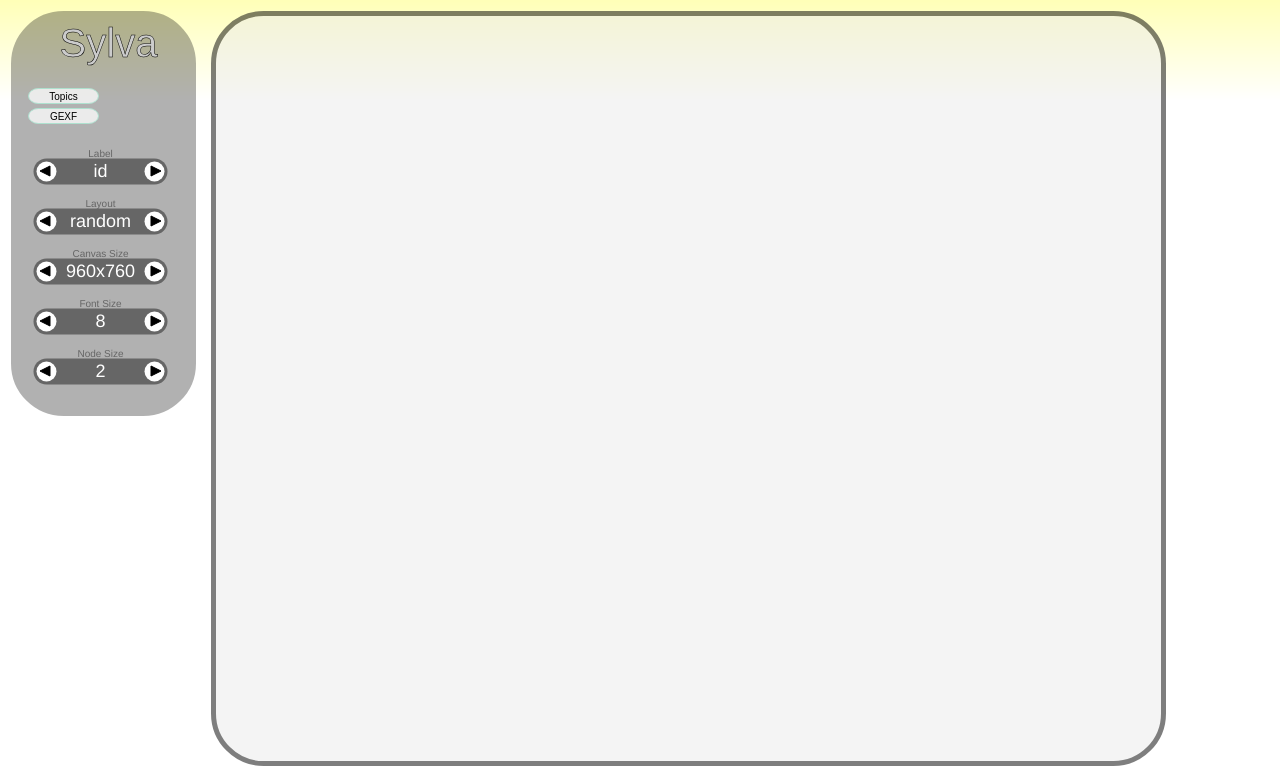
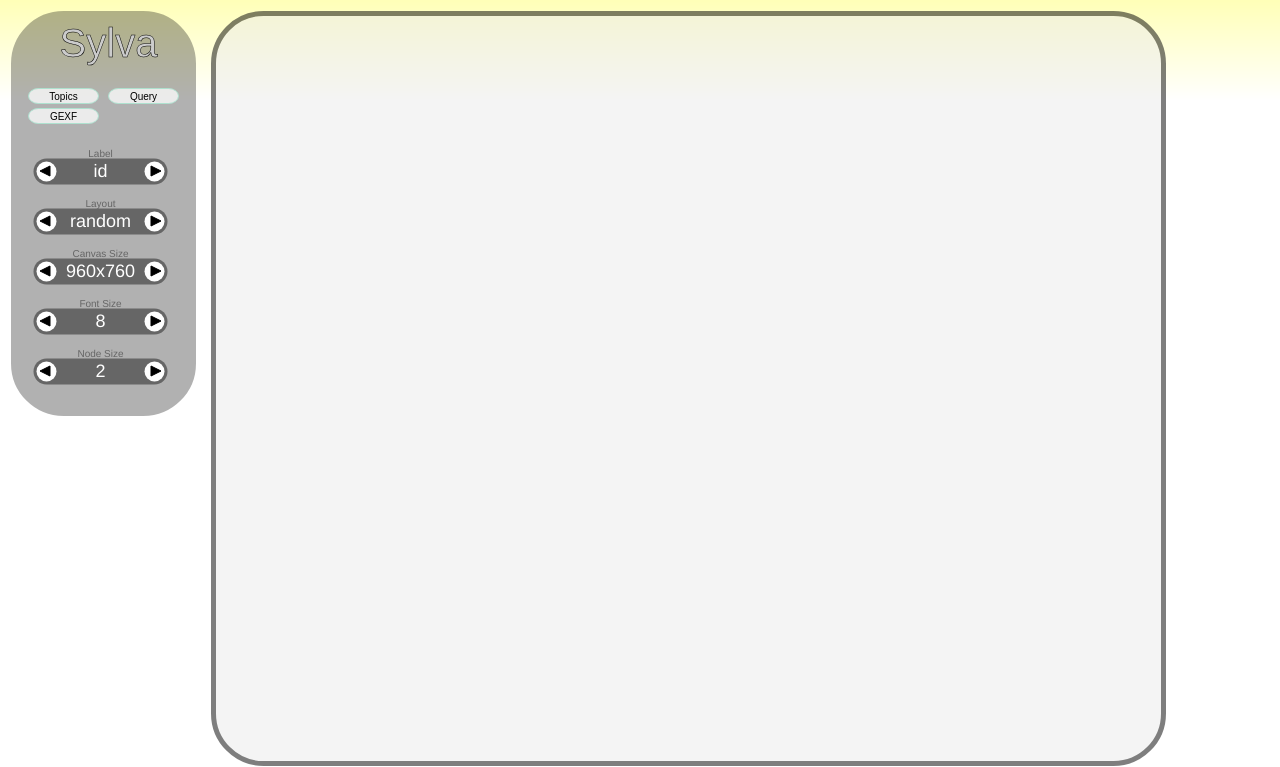
Before and after one commit to escalant3/sylva.draft, a Django app: template templates/graphgamel/graphview/explorer.html in a window 1280 px wide. Shown: the top 767 px of the page. Run offline with Django 3.2, Linux system fonts and the light colour scheme; the template is opened without the code that fills it: most values are stand-ins (such as "Sample title", 1, 10 or a date in 2020).

Commit message:
Activating interface to allow the console appear againg

```diff
--- a/site_media/css/explorer.css
+++ b/site_media/css/explorer.css
@@ -94,7 +94,7 @@ padding-right: 20px;
 }
 
 .query_menu{
-width:400px;
+width:800px;
 left:200px;
 }
 
--- a/site_media/js/raphael-menu.js
+++ b/site_media/js/raphael-menu.js
@@ -10,6 +10,9 @@ var RaphaelMenu = {
     },
     'show_topics': function() {
         MenuControl.toggle('topics_menu');
+    },
+    'show_query': function() {
+        MenuControl.toggle('query_menu');
     },
     'draw' : function(raphael_graph) {
         raphael_menu = Raphael("explorer_menu", this.width, raphael_graph.height);
@@ -38,8 +41,8 @@ var RaphaelMenu = {
         button2.draw();
         i=1;
         j=0;
-        var button3 = new Button(raphael_menu, xInit+xStep*i, yInit+yStep*j, "BTN3", undefined);
-        //button3.draw();
+        var button3 = new Button(raphael_menu, xInit+xStep*i, yInit+yStep*j, "Query", this.show_query);
+        button3.draw();
         j=1;
         var button4 = new Button(raphael_menu, xInit+xStep*i, yInit+yStep*j, "BTN4", undefined);
         //button4.draw();
--- a/templates/graphgamel/graphview/explorer.html
+++ b/templates/graphgamel/graphview/explorer.html
@@ -211,10 +211,8 @@
 
 {% block bottombar %}
 <div id="query_menu" class="menu query_menu">
-    <form action="." method="post">
-        <input id="query" name="query" type="text" size="60"/>
-        <input id="btn_query" type="submit" value="Execute"/>
-        <input id="cncl_query" type="button" value="Cancel" onClick="toggle('query')"/>
-    </form>
+    <input id="query" name="query" type="text" size="80"/>
+    <button id="btn_query" onclick="SylvaConsole.execute()">Execute</button>
+
 </div>
 {% endblock %}
```
